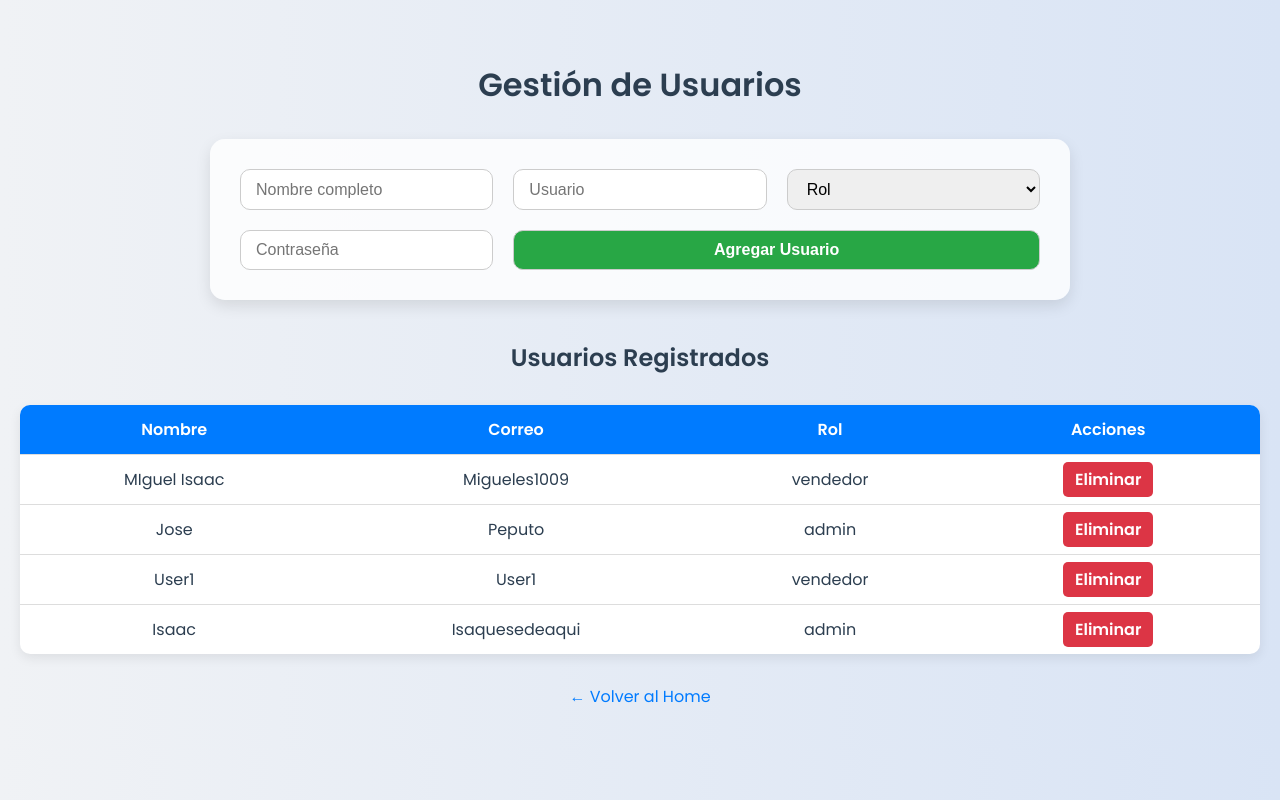
After one commit to MikeSoul09/MisTrapitos, a PHP site: page /vistas/gestion_usuarios.php in a window 1280 px wide. The commit adds this page. Run offline with PHP 8.4, Linux system fonts and the light colour scheme; a user stored in the database is signed in; data comes from the database, SQL or seed files in the repository.

Commit message:
Add files via upload

```diff
--- /dev/null
+++ b/vistas/gestion_usuarios.php
@@ -0,0 +1,160 @@
+<?php
+require_once '../php/conexion.php';
+session_start();
+
+if (!isset($_SESSION['rol']) || $_SESSION['rol'] !== 'admin') {
+    header('Location: ../index.php');
+    exit();
+}
+?>
+
+<!DOCTYPE html>
+<html lang="es">
+<head>
+    <meta charset="UTF-8">
+    <title>Gestión de Usuarios</title>
+    <link rel="stylesheet" href="../css/estilo.css">
+    <link href="https://fonts.googleapis.com/css2?family=Poppins:wght@400;600&display=swap" rel="stylesheet">
+    <style>
+        body {
+            font-family: 'Poppins', sans-serif;
+            margin: 0;
+            padding: 40px 20px;
+            background: linear-gradient(to right, #f0f2f5, #d9e4f5);
+            color: #2c3e50;
+        }
+
+        h1, h2 {
+            text-align: center;
+            margin-bottom: 30px;
+        }
+
+        form {
+            display: grid;
+            grid-template-columns: repeat(auto-fit, minmax(250px, 1fr));
+            gap: 20px;
+            max-width: 800px;
+            margin: 0 auto 40px;
+            background-color: #ffffffcc;
+            padding: 30px;
+            border-radius: 15px;
+            box-shadow: 0 6px 15px rgba(0, 0, 0, 0.1);
+        }
+
+        input, select, button {
+            padding: 10px 15px;
+            border: 1px solid #ccc;
+            border-radius: 10px;
+            font-size: 1rem;
+            width: 100%;
+            box-sizing: border-box;
+        }
+
+        button {
+            grid-column: span 2;
+            background: #28a745;
+            color: white;
+            font-weight: bold;
+            cursor: pointer;
+            transition: background 0.3s ease;
+        }
+
+        button:hover {
+            background: #218838;
+        }
+
+        table {
+            width: 100%;
+            border-collapse: collapse;
+            margin-top: 20px;
+            background: white;
+            border-radius: 10px;
+            overflow: hidden;
+            box-shadow: 0 4px 12px rgba(0, 0, 0, 0.08);
+        }
+
+        table th, table td {
+            padding: 12px 15px;
+            text-align: center;
+            border-bottom: 1px solid #ddd;
+        }
+
+        table th {
+            background-color: #007bff;
+            color: white;
+        }
+
+        table tr:last-child td {
+            border-bottom: none;
+        }
+
+        .acciones a {
+            text-decoration: none;
+            padding: 6px 12px;
+            margin: 0 4px;
+            border-radius: 5px;
+            font-weight: 600;
+            color: white;
+            background-color: #dc3545;
+            transition: background 0.3s ease;
+        }
+
+        .acciones a:hover {
+            background-color: #c82333;
+        }
+
+        @media (max-width: 600px) {
+            form {
+                grid-template-columns: 1fr;
+            }
+
+            button {
+                grid-column: span 1;
+            }
+        }
+    </style>
+</head>
+<body>
+    <h1>Gestión de Usuarios</h1>
+
+    <form method="POST" action="../php/usuarios.php">
+        <input type="text" name="nombre" placeholder="Nombre completo" required>
+        <input type="text" name="usuario" placeholder="Usuario" required>
+        <select name="rol" required>
+            <option value="">Rol</option>
+            <option value="admin">Admin</option>
+            <option value="vendedor">Vendedor</option>
+        </select>
+        <input type="password" name="password" placeholder="Contraseña" required>
+        <button type="submit" name="agregar">Agregar Usuario</button>
+    </form>
+
+    <h2>Usuarios Registrados</h2>
+
+    <table>
+        <tr>
+            <th>Nombre</th>
+            <th>Correo</th>
+            <th>Rol</th>
+            <th>Acciones</th>
+        </tr>
+        <?php
+        $usuarios = $conn->query("SELECT * FROM usuarios");
+        while ($u = $usuarios->fetch_assoc()) {
+            echo "<tr>
+                <td>{$u['nombre']}</td>
+                <td>{$u['usuario']}</td>
+                <td>{$u['rol']}</td>
+                <td class='acciones'>
+                    <a href='../php/usuarios.php?eliminar={$u['usuario']}' onclick='return confirm(\"¿Eliminar este usuario?\")'>Eliminar</a>
+                </td>
+            </tr>";
+        }
+        ?>
+    </table>
+
+    <div style="text-align:center; margin-top: 30px;">
+        <a href="home.php" style="text-decoration:none; color:#007bff;">← Volver al Home</a>
+    </div>
+</body>
+</html>
```
Also changed, not shown: vistas/consultas.php (+5 -3 lines), vistas/home.php (+28 -8 lines), vistas/inventario.php (+18 -11 lines), vistas/modificar_producto.php (added, +164 -0 lines), vistas/productos.php (+20 -2 lines), vistas/reporte_fechas_pdf.php (added, +86 -0 lines), vistas/reporte_ventas_pdf.php (added, +63 -0 lines), vistas/reportes.php (+36 -0 lines), vistas/ventas.php (+4 -4 lines).
